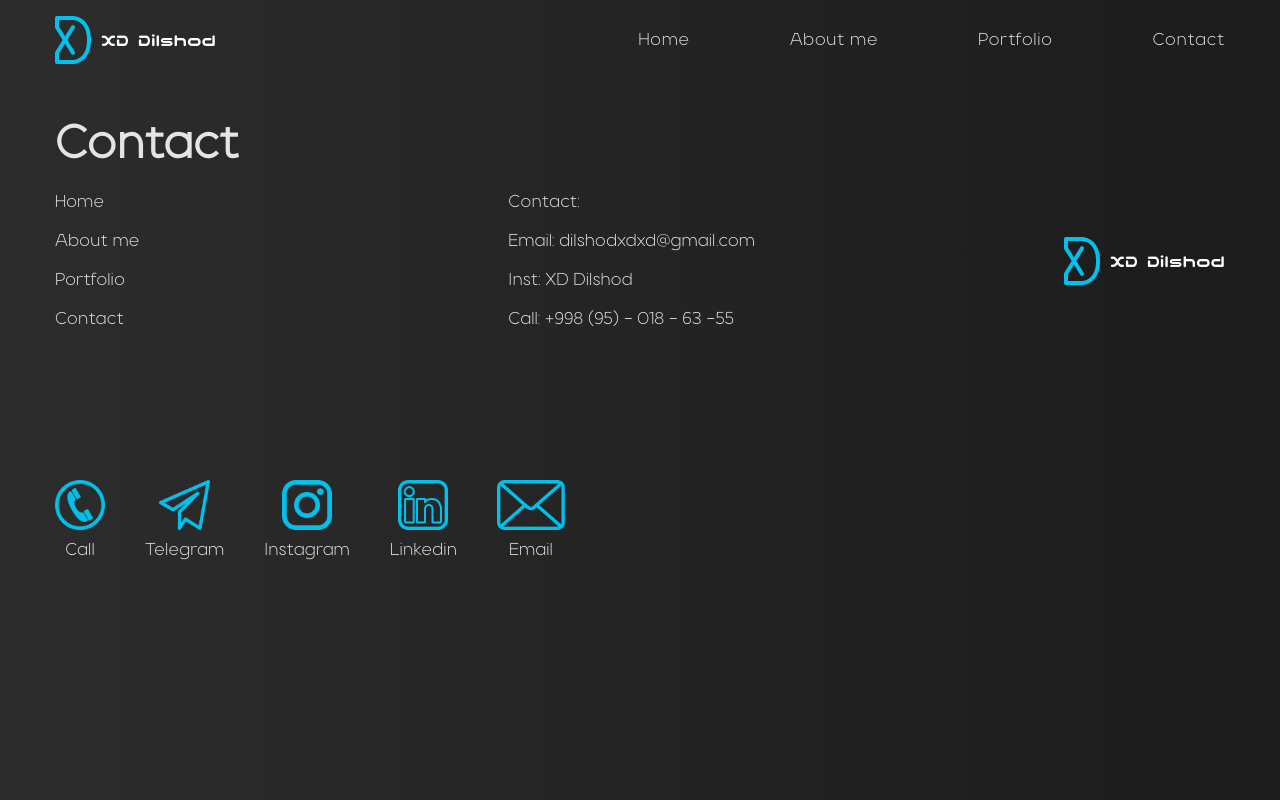
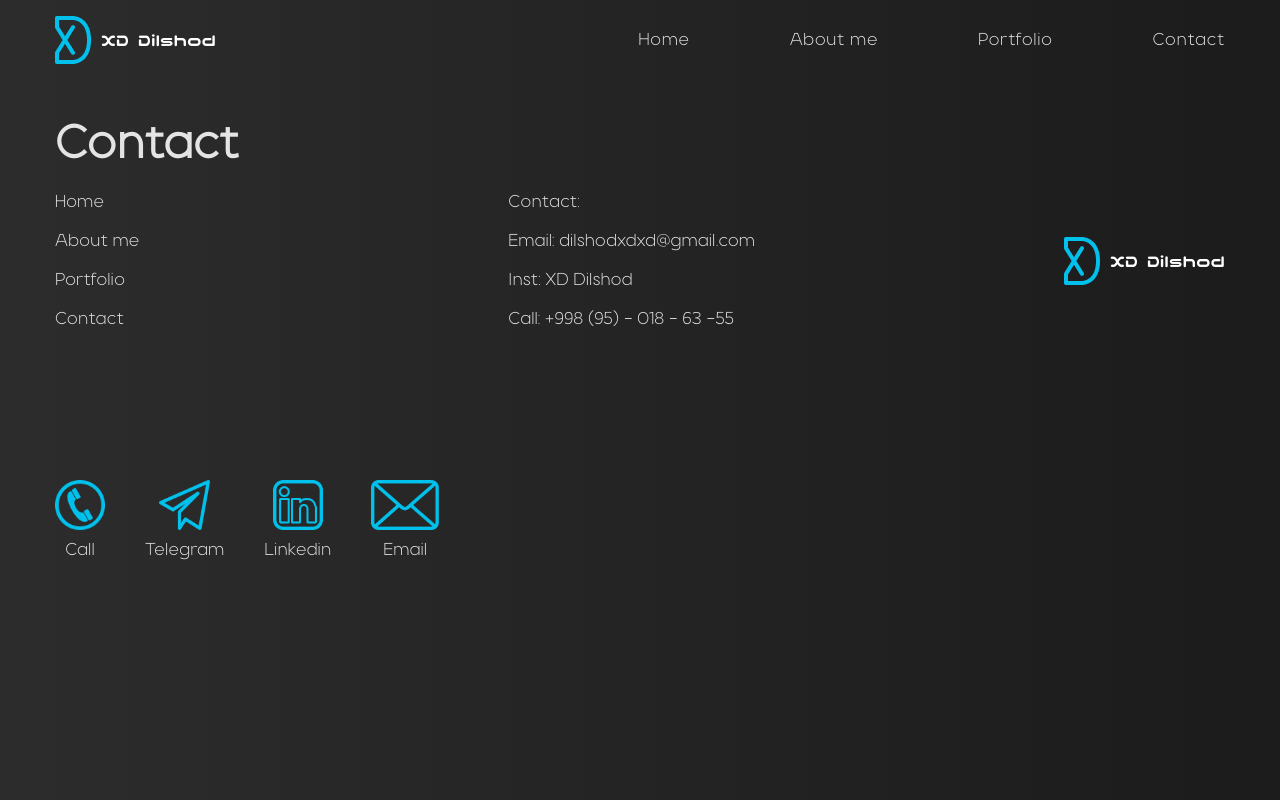
Before and after one commit to DilshodXD/portfolioReact, a React (Create React App) app: page /contact in a window 1280 px wide. Built offline with nearby package versions, Linux system fonts and the light colour scheme.

Commit message:
delete instagran link

```diff
--- a/src/pages/contact/Contact.js
+++ b/src/pages/contact/Contact.js
@@ -6,7 +6,6 @@ import Logo from "./../img/XD.png";
 
 import Call from "./../img/calls.png";
 import Telegram from "./../img/telegram.png";
-import Instagram from "./../img/instagram.png";
 import Linkedin from "./../img/linkedin.png";
 import Email from "./../img/mail.png";
 
@@ -67,13 +66,6 @@ const fullSize = () => {
             <a href="https://t.me/DilshodXD" className="info__logo">
               <img className="logo-img" src={Telegram} alt="" />
               <p className="logo-title">Telegram</p>
-            </a>
-            <a
-              href="https://www.instagram.com/dilshod__xojimuhammedov/"
-              className="info__logo"
-            >
-              <img className="logo-img" src={Instagram} alt="" />
-              <p className="logo-title">Instagram</p>
             </a>
             <a
               href="https://www.linkedin.com/in/dilshod-xojimuhammedov-843b00250/"
```
